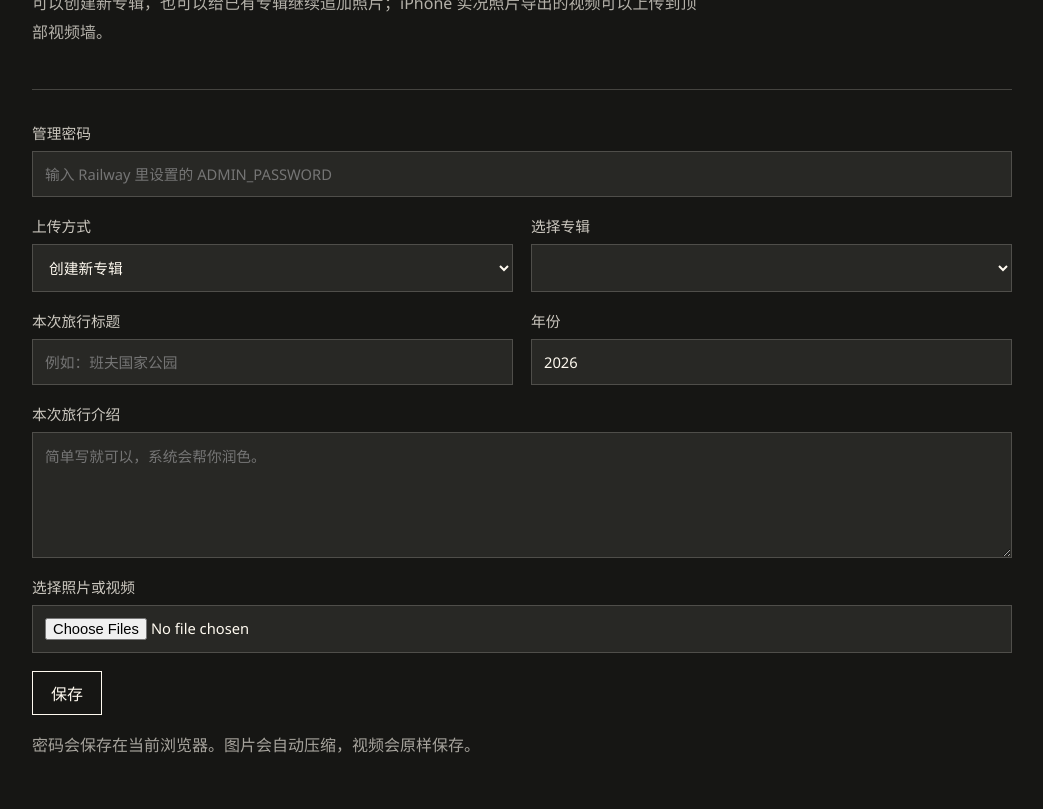
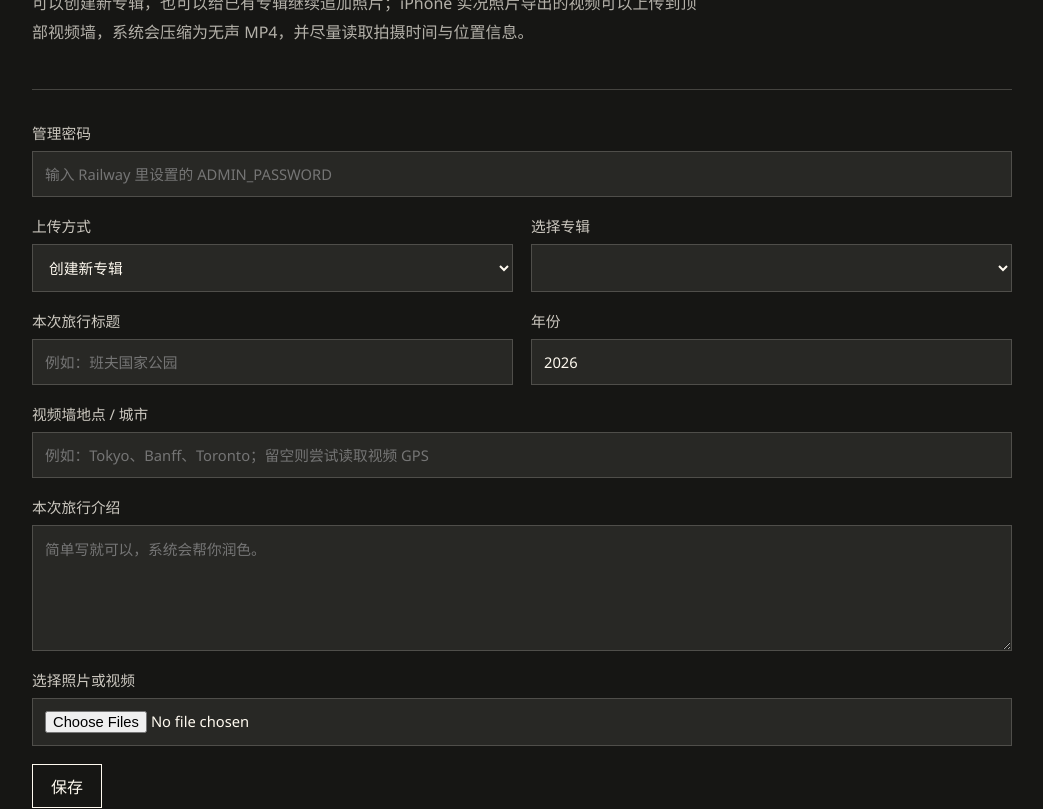
Before and after one commit to yangzongyuan672-maker/amy-travel, a website: page public/upload.html in a window 1280 px wide. Shown: the part 346-1155 px from the top of the page, without its empty margins (118-1161 px from the left). Drawn offline with Linux system fonts and the light colour scheme; no server answers.

Commit message:
Add motion wall location field

```diff
--- a/public/upload.html
+++ b/public/upload.html
@@ -12,7 +12,7 @@
       <section class="upload-hero">
         <p class="kicker">Upload Studio</p>
         <h1>管理旅行专辑</h1>
-        <p>可以创建新专辑，也可以给已有专辑继续追加照片；iPhone 实况照片导出的视频可以上传到顶部视频墙。</p>
+        <p>可以创建新专辑，也可以给已有专辑继续追加照片；iPhone 实况照片导出的视频可以上传到顶部视频墙，系统会压缩为无声 MP4，并尽量读取拍摄时间与位置信息。</p>
       </section>
 
       <section class="upload-panel">
@@ -45,6 +45,11 @@
           <input id="tripYearInput" type="text" placeholder="例如：2026">
         </label>
 
+        <label class="wide motion-only">
+          视频墙地点 / 城市
+          <input id="motionLocation" type="text" placeholder="例如：Tokyo、Banff、Toronto；留空则尝试读取视频 GPS">
+        </label>
+
         <label class="wide new-only">
           本次旅行介绍
           <textarea id="tripIntro" rows="5" placeholder="简单写就可以，系统会帮你润色。"></textarea>
@@ -59,7 +64,7 @@
           <button id="saveButton" type="button">保存</button>
         </div>
 
-        <p class="status" id="status">密码会保存在当前浏览器。图片会自动压缩，视频会原样保存。</p>
+        <p class="status" id="status">密码会保存在当前浏览器。图片会自动压缩；视频会转为无声 MP4，并保留原始横竖方向用于杂志式视频墙。</p>
       </section>
 
       <section class="manage-section">
```
